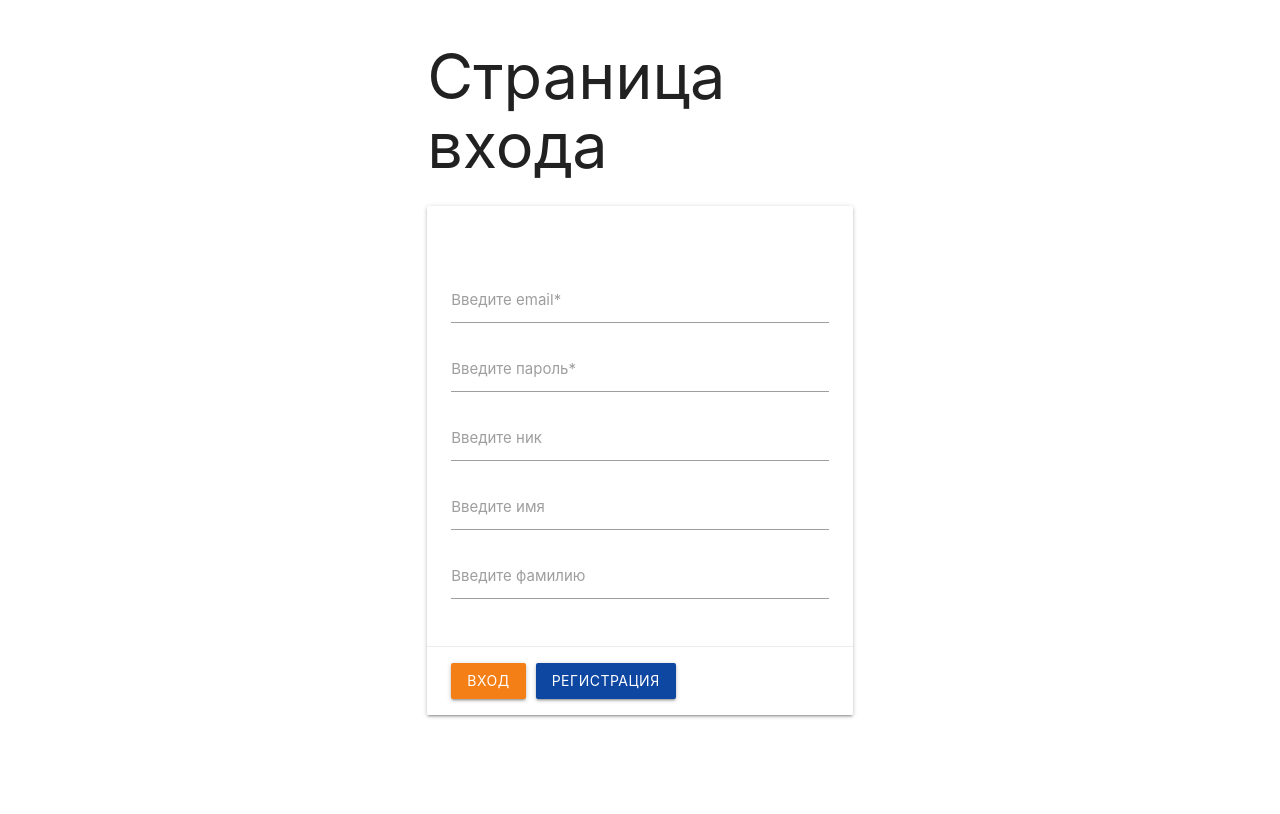
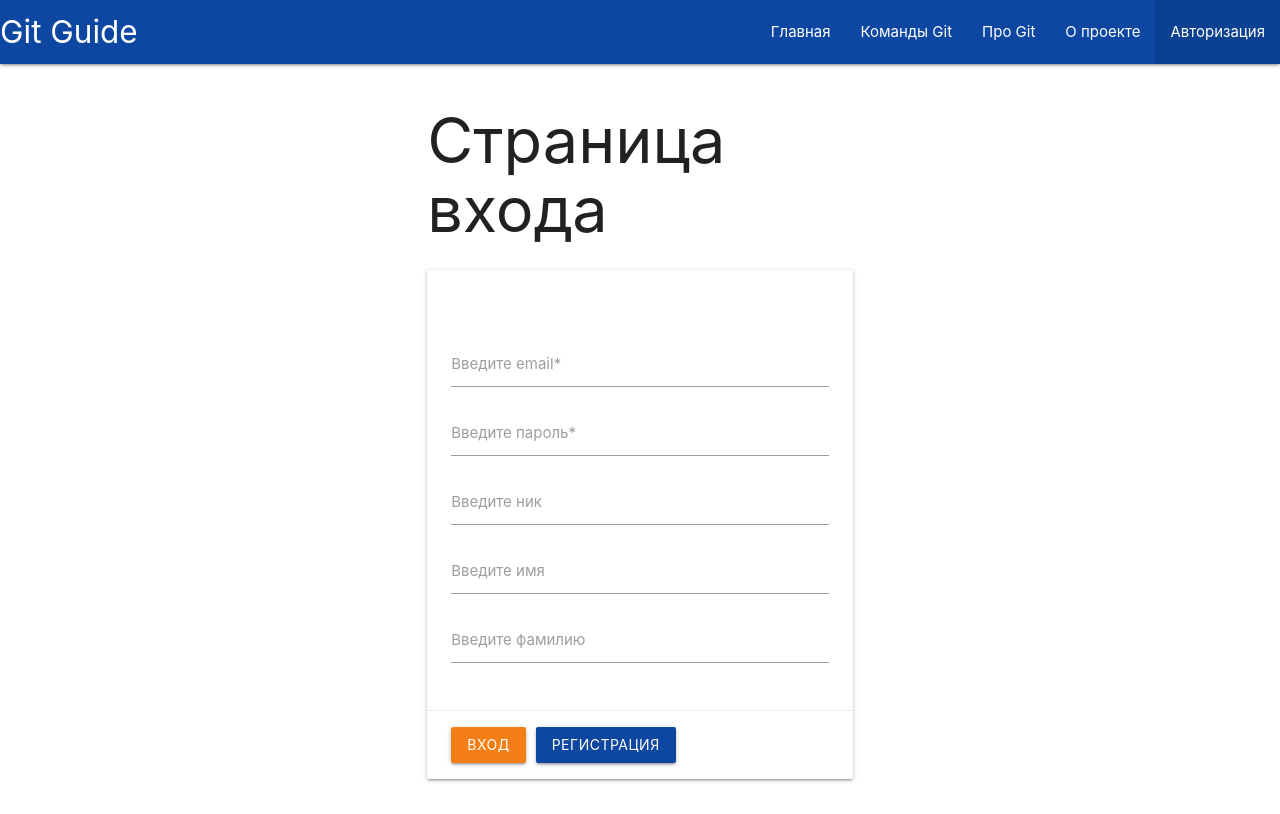
Before and after one commit to Radist-electric/git-guide-mern, a React (Create React App) app in the folder client/: page /auth in a window 1280 px wide. Built offline with nearby package versions, Linux system fonts and the light colour scheme.

Commit message:
I added Navbar

```diff
--- a/client/src/App.js
+++ b/client/src/App.js
@@ -3,6 +3,7 @@ import { BrowserRouter as Router } from 'react-router-dom'
 import { useRoutes } from './routes'
 import { useAuth } from './hooks/auth.hook'
 import { AuthContext } from './context/AuthContext'
+import { Navbar } from './components/Navbar'
 
 import 'materialize-css'
 
@@ -12,14 +13,15 @@ function App() {
   const routes = useRoutes(isAuthenticated)
 
   return (
-    <div className="container">
-      <AuthContext.Provider value={{token, login, logout, userId, isAuthenticated}}>
-        <Router>
+    <AuthContext.Provider value={{ token, login, logout, userId, isAuthenticated }}>
+      <Router>
+        <Navbar />
+        <div className="container">
           {routes}
-        </Router>
-      </AuthContext.Provider>
-    </div>
-  );
+        </div>
+      </Router>
+    </AuthContext.Provider>
+  )
 }
 
 export default App
--- /dev/null
+++ b/client/src/components/Navbar.js
@@ -0,0 +1,33 @@
+import React, { useContext } from 'react'
+import { NavLink, useHistory, useLocation } from 'react-router-dom'
+import { AuthContext } from '../context/AuthContext'
+
+export const Navbar = () => {
+  const history = useHistory()
+  const auth = useContext(AuthContext)
+  const isAuth = auth.isAuthenticated
+  const curPath = useLocation().pathname
+
+  const logoutHandler = event => {
+    event.preventDefault()
+    auth.logout()
+    history.push('/auth')
+  }
+
+  return (
+    <nav>
+      <div className="nav-wrapper blue darken-4">
+        <NavLink to="/" className="brand-logo">Git Guide</NavLink>
+        <ul id="nav-mobile" className="right hide-on-med-and-down">
+          <li className={curPath === '/' ? "active" : ""}><NavLink to="/">Главная</NavLink></li>
+          <li className={curPath === '/commands' ? "active" : ""}><NavLink to="/commands">Команды Git</NavLink></li>
+          {isAuth && <li className={curPath === '/interactive' ? "active" : ""}><NavLink to="/interactive">Интерактив</NavLink></li>}
+          <li className={curPath === '/git' ? "active" : ""}><NavLink to="/git">Про Git</NavLink></li>
+          <li className={curPath === '/about' ? "active" : ""}><NavLink to="/about">О проекте</NavLink></li>
+          {!isAuth && <li className={curPath === '/auth' ? "active" : ""}><NavLink to="/auth">Авторизация</NavLink></li>}
+          {isAuth && <li><a href="/" onClick={logoutHandler}>Выход</a></li>}
+        </ul>
+      </div>
+    </nav>
+  )
+}
--- a/client/src/hooks/auth.hook.js
+++ b/client/src/hooks/auth.hook.js
@@ -1,10 +1,12 @@
 import { useState, useCallback, useEffect } from 'react'
+import { useMessage } from './message.hook'
 
 const storageName = 'userData'
 
 export const useAuth = () => {
   const [token, setToken] = useState(null)
   const [userId, setUserid] = useState(null)
+  const message = useMessage()
 
   const login = useCallback((jwtToken, id) => {
     setToken(jwtToken)
@@ -18,7 +20,8 @@ export const useAuth = () => {
     setToken(null)
     setUserid(null)
     localStorage.removeItem(storageName)
-  }, [])
+    message('Вы вышли из системы')
+  }, [message])
 
   useEffect(() => {
     const data = JSON.parse(localStorage.getItem(storageName))
--- a/client/src/pages/AuthPage.js
+++ b/client/src/pages/AuthPage.js
@@ -1,7 +1,7 @@
 import React, { useEffect, useState, useContext } from 'react'
 import { useHttp } from '../hooks/http.hook'
 import { useMessage } from '../hooks/message.hook'
-import {AuthContext} from '../context/AuthContext'
+import { AuthContext } from '../context/AuthContext'
 
 export const AuthPage = () => {
   const auth = useContext(AuthContext)
@@ -20,6 +20,10 @@ export const AuthPage = () => {
     clearError()
   }, [error, message, clearError])
 
+  useEffect(() => {
+    window.M.updateTextFields()
+  }, [])
+
   const changeHandler = event => {
     setForm({ ...form, [event.target.name]: event.target.value })
   }
@@ -34,7 +38,6 @@ export const AuthPage = () => {
   const loginHandler = async () => {
     try {
       const data = await request('/api/auth/login', 'POST', { ...form })
-      console.log(data)
       message(data.message)
       auth.login(data.token, data.userId)
     } catch (e) { }
--- a/client/src/routes.js
+++ b/client/src/routes.js
@@ -6,9 +6,10 @@ import { InteractivePage } from './pages/InteractivePage'
 import { GitPage } from './pages/GitPage'
 import { AboutPage } from './pages/AboutPage'
 import { AuthPage } from './pages/AuthPage'
-// import { NotFoundPagePage } from './pages/NotFoundPagePage'
+import { NotFoundPage } from './pages/NotFoundPage'
 
 export const useRoutes = isAuthenticated => {
+
   if (isAuthenticated) {
     return (
       <Switch>
@@ -30,6 +31,9 @@ export const useRoutes = isAuthenticated => {
         <Route exact path="/auth">
           <AuthPage />
         </Route>
+        <Route exact path="/404">
+          <NotFoundPage />
+        </Route>
         <Redirect to="/404" />
       </Switch>
     )
@@ -42,6 +46,9 @@ export const useRoutes = isAuthenticated => {
       <Route exact path="/commands">
         <CommandsPage />
       </Route>
+      <Route exact path="/interactive">
+        <Redirect to="/auth" />
+      </Route>
       <Route exact path="/git">
         <GitPage />
       </Route>
@@ -51,6 +58,9 @@ export const useRoutes = isAuthenticated => {
       <Route exact path="/auth">
         <AuthPage />
       </Route>
+      <Route exact path="/404">
+        <NotFoundPage />
+      </Route>
       <Redirect to="/404" />
     </Switch>
   )
```
